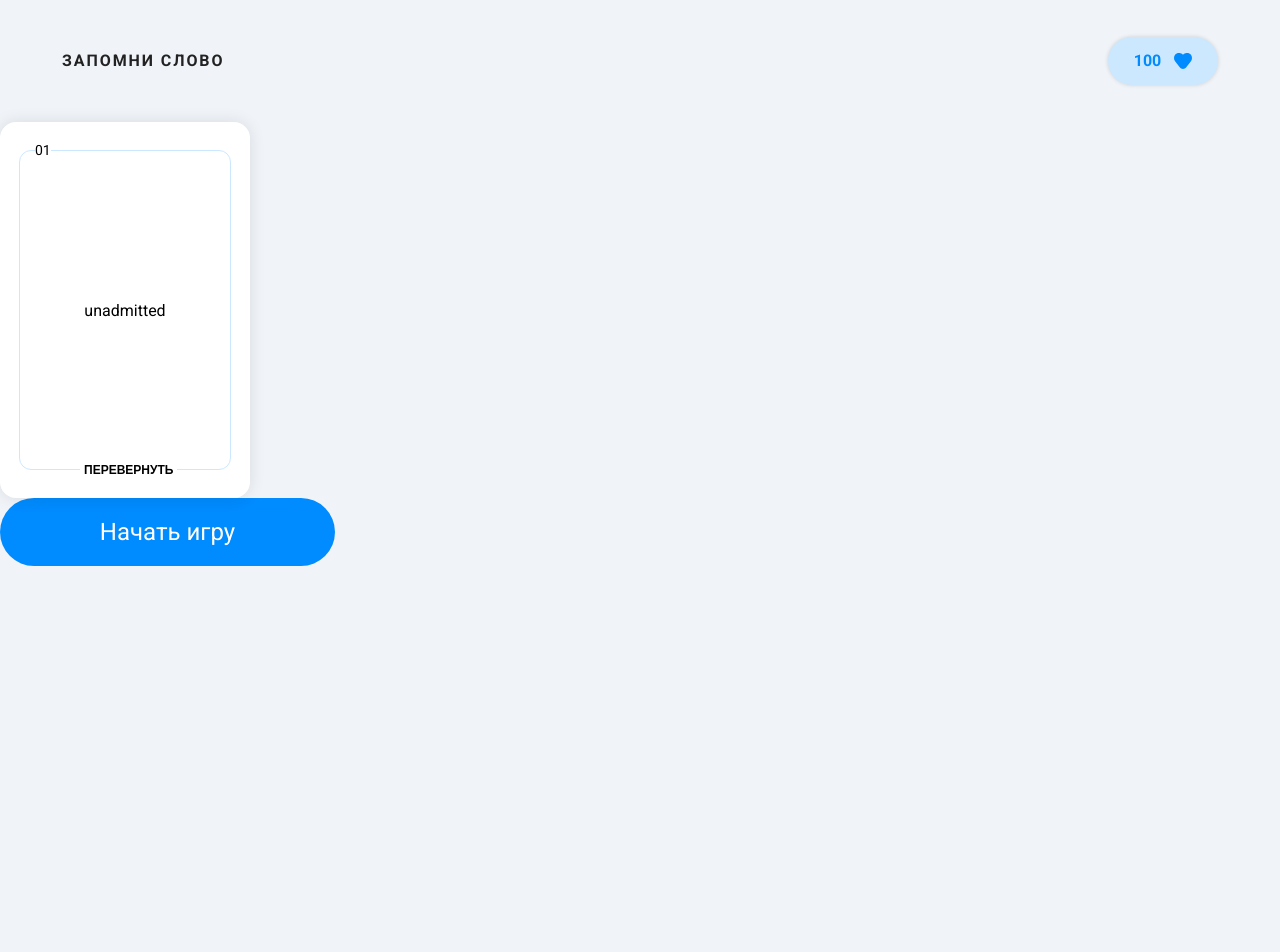
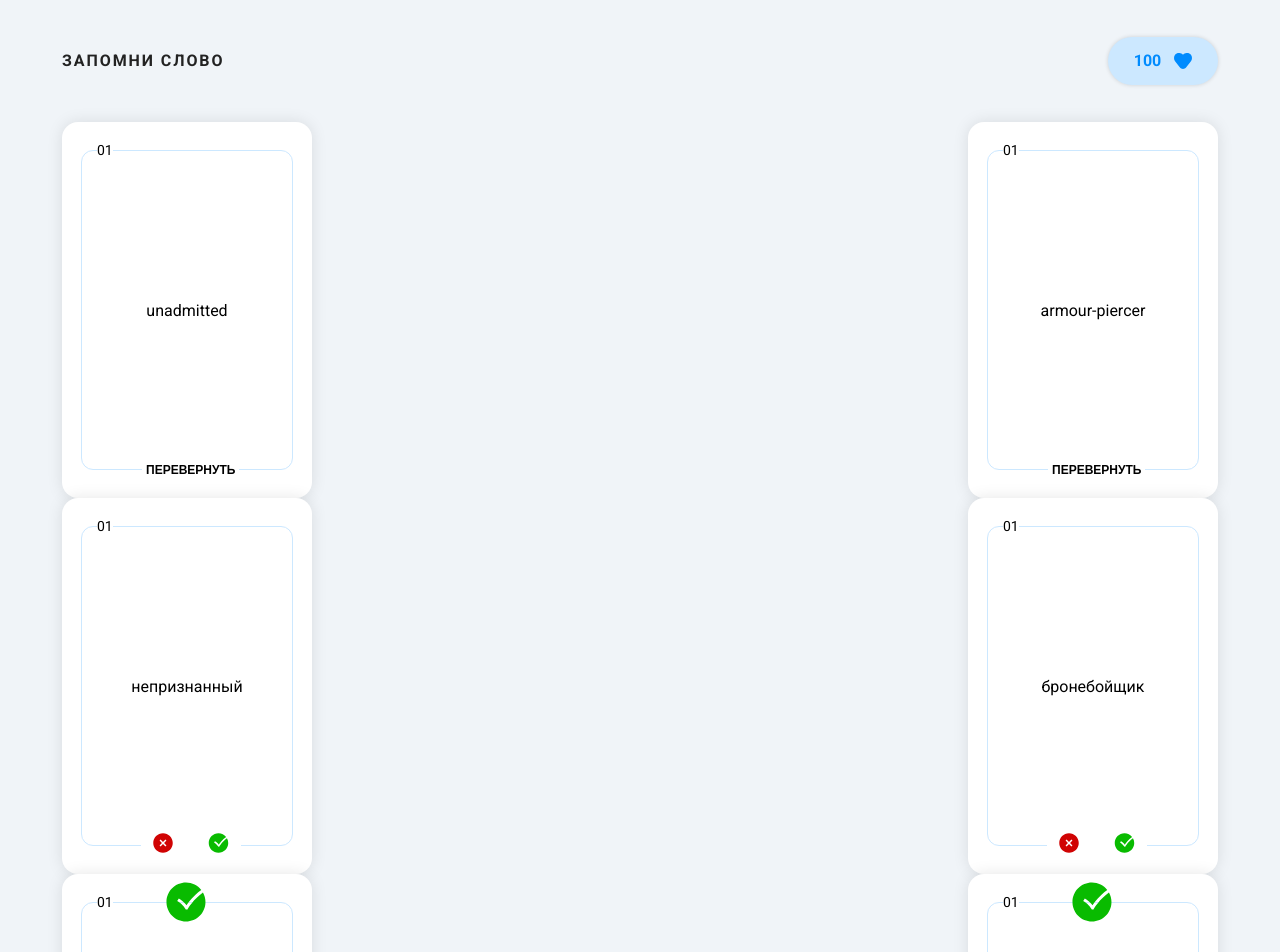
Before and after one commit to Nell-ok/basic, a Vue app: page / in a window 1280 px wide. Shown: the top 952 px of the page. Before the commit the page ends 800 px from the top, so only its background shows below. Built offline with nearby package versions, Linux system fonts and the light colour scheme.

Commit message:
Состояния карты

```diff
--- a/src/App.vue
+++ b/src/App.vue
@@ -10,29 +10,28 @@
 
 const cards = ref([
   {
-    word: 'unadmitted',
-    translation: 'непризнанный',
-    state: 'close',
-    statuse: 'pending',
+    id: 1,
+    states: [
+      { state: "close", status: "pending", word: 'unadmitted' },
+      { state: "open", status: "pending", translation: 'непризнанный' },
+      { state: "open", status: "success", translation: 'непризнанный' },
+      { state: "open", status: "fail", translation: 'непризнанный' },
+    ]
   },
-
   {
-    word: 'armour-piercer',
-    translation: 'непризнанный',
-    state: 'close',
-    statuse: 'pending',
-  },
-
-  {
-    word: 'stamen',
-    translation: 'бронебойщик',
-    state: 'close',
-    statuse: 'pending',
+    id: 2,
+    states: [
+      { state: "close", status: "pending", word: 'armour-piercer' },
+      { state: "open", status: "pending", translation: 'бронебойщик' },
+      { state: "open", status: "success", translation: 'бронебойщик' },
+      { state: "open", status: "fail", translation: 'бронебойщик' },
+    ]
   }
 ]);
 
 const contentButton = {
-  buttonText: 'перевернуть',
+  buttonTextClose: 'перевернуть',
+  buttonTextOpen: 'завершено',
 };
 
 const contentNumber = {
@@ -45,22 +44,26 @@
 </script>
 
 <template>
-  <header class="header">
+  <header class="center header">
     <div class="header__container">
       <p>Запомни слово</p>
       <Score v-bind="like" />
     </div>
   </header>
-  <main>
-    <ul class="card-list">
-      <Card v-bind="{ ...cards[0], ...contentButton, ...contentNumber }" @flip="onFlip()" />
-    </ul>
+  <main class="center">
+    <div class="card-list">
+      <div v-for="card in cards" :key="card.id">
+        <div v-for="(state, i) in card.states" :key="i">
+          <Card v-bind="{ ...state, ...contentButton, ...contentNumber }" @flip="onFlip()" />
+        </div>
+      </div>
+    </div>
     <Button>Начать игру</Button>
   </main>
 </template>
 
 <style scoped>
-.header {
+.center {
   margin: 0 62px;
 }
 .header__container {
@@ -80,8 +83,7 @@
   color: var(--color-basic-dark);
 }
 .card-list {
-  margin: 0;
-  padding: 0;
-  list-style: none;
+  display: flex;
+  justify-content: space-between;
 }
 </style>
--- a/src/components/Card.vue
+++ b/src/components/Card.vue
@@ -1,12 +1,22 @@
 <script setup>
-defineProps({
-    buttonText: String,
+import { computed } from 'vue';
+import IconFail from "../icons/IconFail.vue"
+import IconSuccess from "../icons/IconSuccess.vue"
+
+const props = defineProps({
+    buttonTextClose: String,
+    buttonTextOpen: String,
     number: String,
+    id: Number,
     word: String,
     translation: String,
     state: String,
-    statuse: String,
+    status: String,
 });
+
+const isClose = computed(() => props.state === 'close');
+const isPending = computed(() => props.status === 'pending');
+const isSuccess = computed(() => props.status === 'success');
 
 const emit = defineEmits(['flip', 'statusChanged']);
 // Функция — обработчик смены статуса
@@ -20,18 +30,33 @@
 </script>
 
 <template>
-    <li class="card">
+    <div class="card">
         <div class="card__number">
-            <span>{{ number }}</span>
+            <span>{{ props.number }}</span>
         </div>
-        <p>{{ word }}</p>
-        <button class="card__button" @click="handleClick()">
-            {{ buttonText }}
-        </button>
-    </li>
-    <!-- Кнопки  появятся после переворота карточки -->
-    <button class="card__check" @click="installStatus('success')">Успешно</button>
-    <button class="card__check" @click="installStatus('fail')">Неудачно</button>
+        <div class="card__status">
+            <span v-if="!isClose && !isPending && isSuccess"><IconSuccess width="48" height="48" /></span>
+            <span v-if="!isClose && !isPending && !isSuccess"><IconFail width="48" height="48" /></span>
+        </div>
+        <p v-if="isClose">{{ props.word }}</p>
+        <p v-else>{{ props.translation }}</p>
+        <template v-if="isClose && isPending">
+            <button class="card__button" @click="handleClick()">
+            {{ props.buttonTextClose }}
+            </button>
+        </template>
+        <template v-else-if="!isClose && isPending">
+            <div class="card__check-wrapp">
+                <button class="card__check card__check--fail" @click="installStatus('success')"><IconFail width="24" height="24" /></button>
+                <button class="card__check card__check--success" @click="installStatus('fail')"><IconSuccess width="24" height="24" /></button>
+            </div>
+        </template>
+        <template v-else>
+            <button class="card__button" @click="handleClick()">
+            {{ props.buttonTextOpen }}
+            </button>
+        </template>
+    </div>
 </template>
 
 <style scoped>
@@ -76,6 +101,12 @@
     z-index: 1;
 }
 
+.card__status {
+    position: absolute;
+    top: 4px;
+    z-index: 1;
+}
+
 .card__button {
     position: absolute;
     padding: 0 4px;
@@ -91,7 +122,24 @@
     cursor: pointer;
 }
 
+.card__check-wrapp {
+    display: flex;
+    gap: 32px;
+    padding: 0 10px;
+    position: absolute;
+    bottom: 19px;
+    left: 79px;
+    background-color: var(--color-default-light);
+    z-index: 1;
+}
+
 .card__check {
-    display: none;
+    width: 24px;
+    height: 24px;
+    padding: 0;
+    margin: 0;
+    background-color: transparent;
+    border: none;
+    cursor: pointer;
 }
 </style>
--- /dev/null
+++ b/src/icons/IconFail.vue
@@ -0,0 +1,20 @@
+<script setup>
+defineProps({
+    size: {
+        type: [Number, String],
+        default: 24,
+    }
+});
+</script>
+
+<template>
+    <svg :width="size" :height="size" viewBox="0 0 24 24" fill="none" xmlns="http://www.w3.org/2000/svg">
+        <path fill-rule="evenodd" clip-rule="evenodd" d="M15.461 14.389L14.4 15.45L11.999 13.051L9.599 15.447L8.539 14.386L10.938 11.991L8.539 9.593L9.6 8.532L12 10.931L14.401 8.534L15.461 9.596L13.061 11.991L15.461 14.389ZM12 2.25C6.624 2.25 2.25 6.624 2.25 12C2.25 17.376 6.624 21.75 12 21.75C17.376 21.75 21.75 17.376 21.75 12C21.75 6.624 17.376 2.25 12 2.25Z" fill="#D00303"/>
+    </svg>
+</template>
+
+<style scoped>
+svg {
+    display: block;
+}
+</style>
--- /dev/null
+++ b/src/icons/IconSuccess.vue
@@ -0,0 +1,20 @@
+<script setup>
+defineProps({
+    size: {
+        type: [Number, String],
+        default: 24,
+    }
+});
+</script>
+
+<template>
+    <svg :width="size" :height="size" viewBox="0 0 24 24" fill="none" xmlns="http://www.w3.org/2000/svg">
+        <path fill-rule="evenodd" clip-rule="evenodd" d="M12.4693 15.308L12.2543 15.689H11.4143L11.1613 15.353C11.1463 15.33 9.6593 13.108 7.7373 11.892L7.1023 11.492L7.9043 10.224L8.5373 10.624C9.92231 11.499 11.0723 12.777 11.7503 13.63C12.8153 12.025 15.3093 8.682 19.1343 5.971C17.3473 3.709 14.5863 2.25 11.4873 2.25C6.1113 2.25 1.7373 6.624 1.7373 12C1.7373 17.376 6.1113 21.75 11.4873 21.75C16.8633 21.75 21.2373 17.376 21.2373 12C21.2373 10.263 20.7753 8.635 19.9763 7.221C15.1433 10.667 12.4983 15.257 12.4693 15.308Z" fill="#09BB00"/>
+    </svg>
+</template>
+
+<style scoped>
+svg {
+    display: block;
+}
+</style>
```
